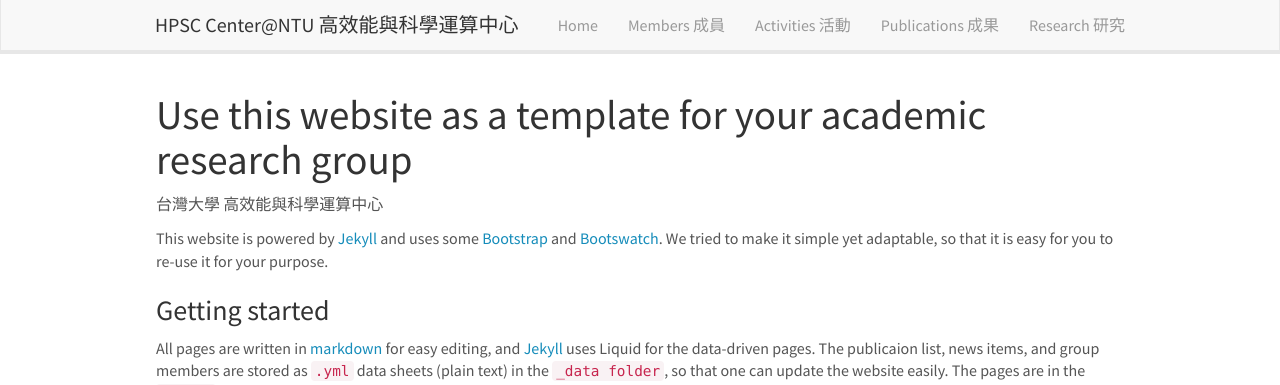
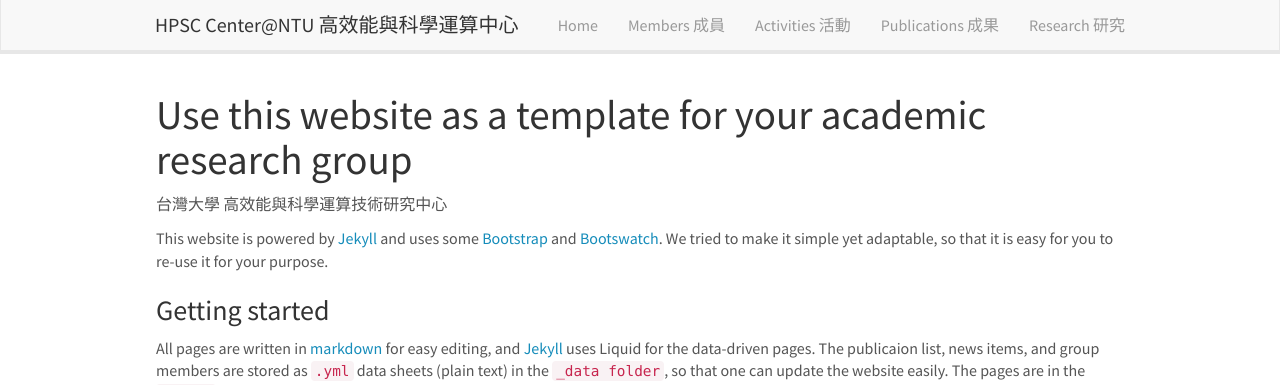
Before and after one commit to hpscntu/hpscweb, a Jekyll site: the page built from _pages/aboutwebsite.md, in a window 1280 px wide and 900 px high. Shown: the top 385 px of the window. Built offline with Jekyll 4.4.1, drawn with Linux system fonts in a browser that asks for light colours; nearby versions of some CDN libraries.

Commit message:
Update aboutwebsite.md

```diff
--- a/_pages/aboutwebsite.md
+++ b/_pages/aboutwebsite.md
@@ -8,7 +8,7 @@ permalink: /aboutwebsite.html
 
 # Use this website as a template for your academic research group
 
-台灣大學 高效能與科學運算中心
+台灣大學 高效能與科學運算技術研究中心
 
 This website is powered by [Jekyll](https://jekyllrb.com) and uses some [Bootstrap](http://www.getbootstrap.com) and  [Bootswatch](http://www.bootswatch.com). We tried to make it simple yet adaptable, so that it is easy for you to re-use it for your purpose.
 
```
